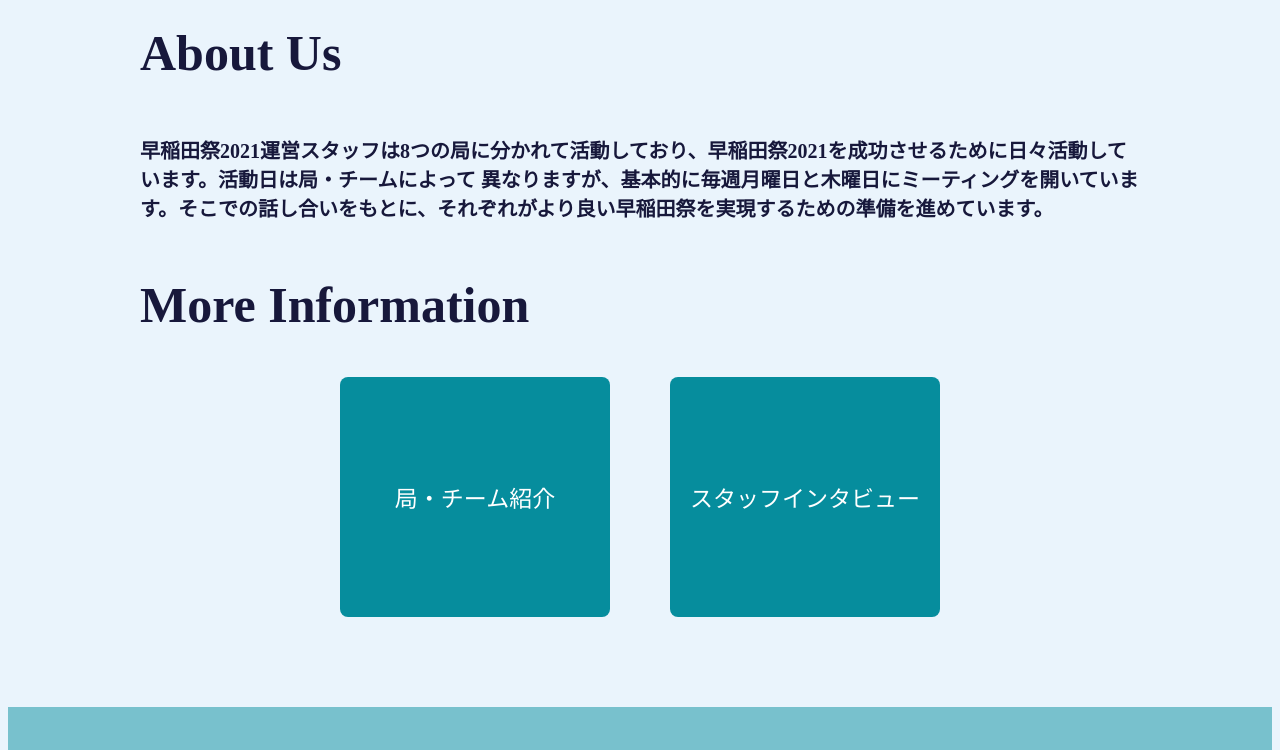
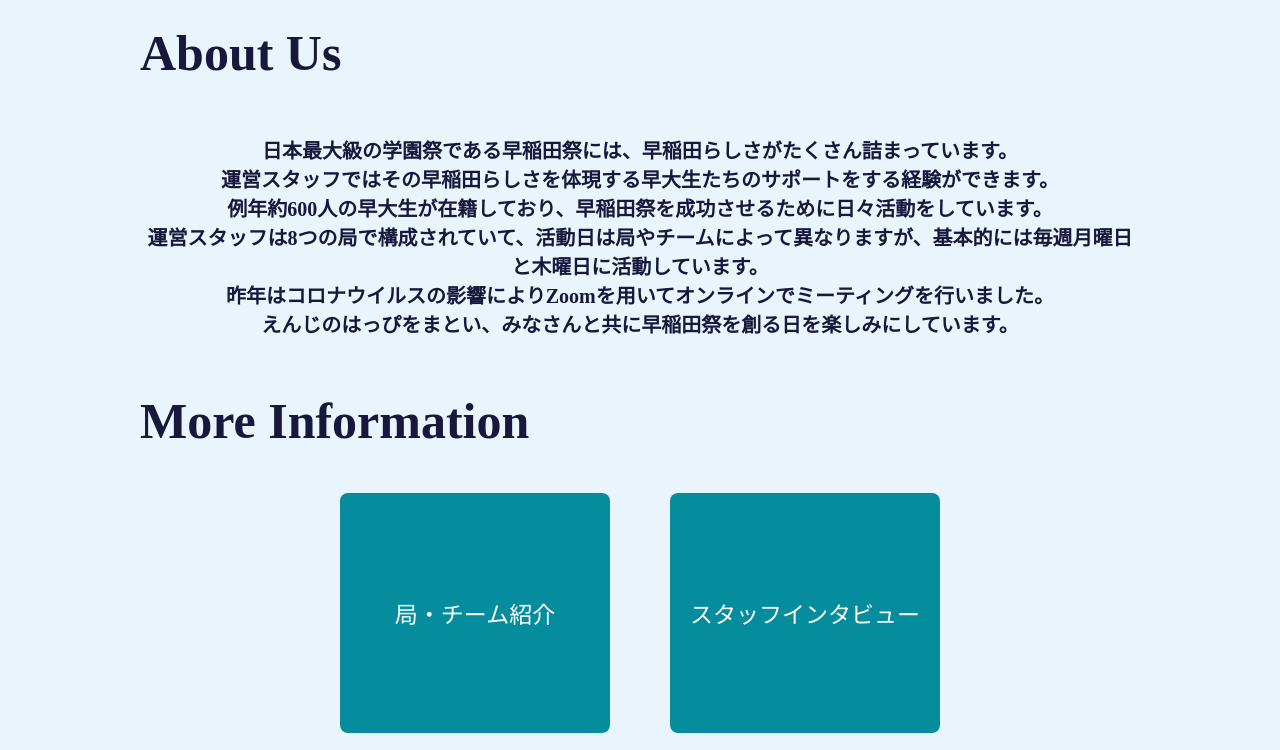
Before and after one commit to wasedasai2021shinkan/katsudounitsuite, a plain HTML site: page index.html in a window 1280 px wide. Shown: the part 980-1730 px from the top of the page. Drawn offline with nearby package versions, Linux system fonts and the light colour scheme.

Commit message:
Update index.html

```diff
--- a/index.html
+++ b/index.html
@@ -223,9 +223,14 @@
 
 
         <h1>About Us<h1>
-        <p style="text-align:left">
-            早稲田祭2021運営スタッフは8つの局に分かれて活動しており、早稲田祭2021を成功させるために日々活動しています。活動日は局・チームによって
-            異なりますが、基本的に毎週月曜日と木曜日にミーティングを開いています。そこでの話し合いをもとに、それぞれがより良い早稲田祭を実現するための準備を進めています。</p>
+        <p style="text-align:center">
+          日本最大級の学園祭である早稲田祭には、早稲田らしさがたくさん詰まっています。</br>
+          運営スタッフではその早稲田らしさを体現する早大生たちのサポートをする経験ができます。</br>
+          例年約600人の早大生が在籍しており、早稲田祭を成功させるために日々活動をしています。</br>
+          運営スタッフは8つの局で構成されていて、活動日は局やチームによって異なりますが、基本的には毎週月曜日と木曜日に活動しています。</br>
+          昨年はコロナウイルスの影響によりZoomを用いてオンラインでミーティングを行いました。</br>
+          えんじのはっぴをまとい、みなさんと共に早稲田祭を創る日を楽しみにしています。</br>
+</p>
 
 
         <h1>More Information</h1>
```
